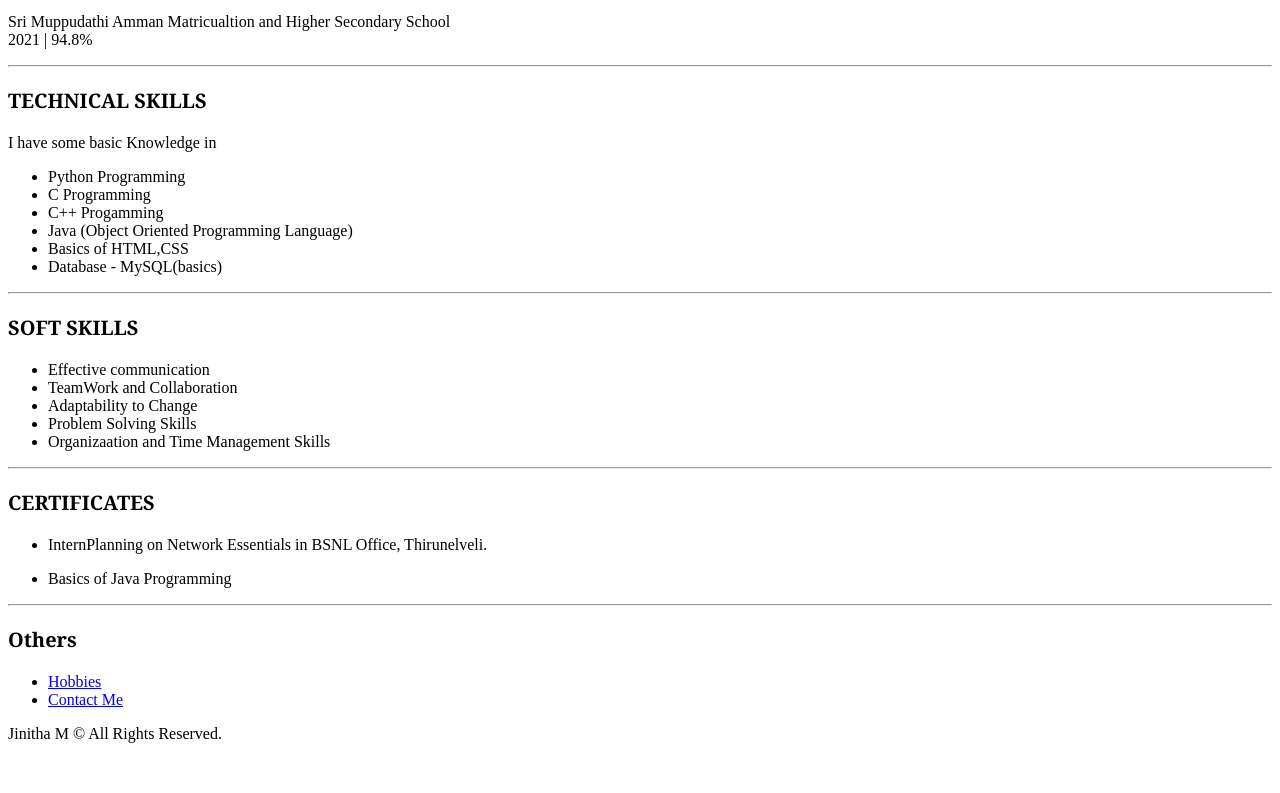
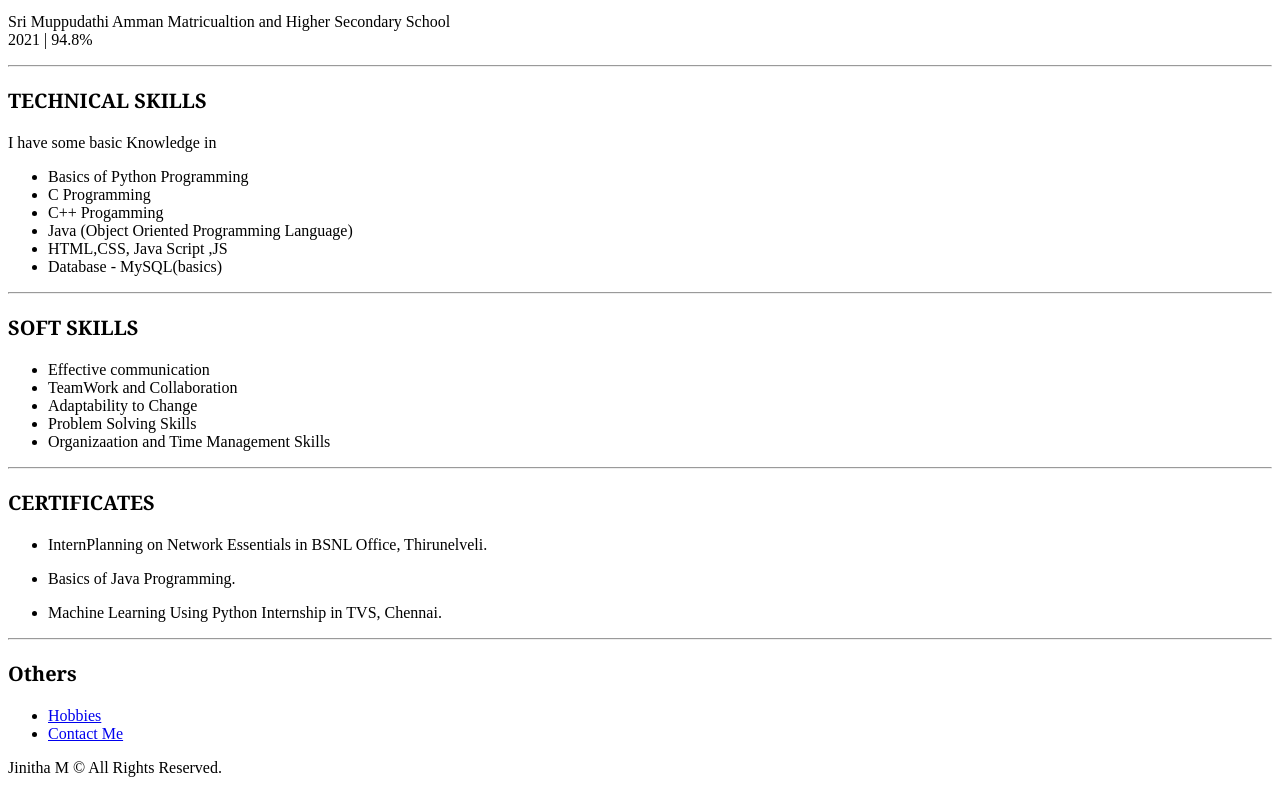
Before and after one commit to JinithaM/Simple-Resume, a plain HTML site: page index.html in a window 1280 px wide. Shown: the part 447-1240 px from the top of the page. Before the commit the page ends 1206 px from the top, so only its background shows below. Drawn offline with Linux system fonts and the light colour scheme.

Commit message:
Update index.html

```diff
--- a/index.html
+++ b/index.html
@@ -30,11 +30,11 @@
 <h3 class="heading">TECHNICAL SKILLS</h3>
 <p>I have some basic Knowledge in
     <ul>
-        <li>Python Programming</li>
+        <li> Basics of Python Programming</li>
         <li> C Programming</li>
         <li> C++ Progamming</li>
         <li> Java (Object Oriented Programming Language)</li>
-        <li> Basics of HTML,CSS</li>
+        <li> HTML,CSS, Java Script ,JS</li>
         <li>Database - MySQL(basics)</li>
     </ul> </p><hr/>
 <h3 class="heading">SOFT SKILLS</h3>
@@ -48,7 +48,8 @@
 <h3 class="heading">CERTIFICATES</h3>
 <ul>
     <li><p>InternPlanning on Network Essentials in BSNL Office, Thirunelveli.</p></li>
-    <li><p>Basics of Java Programming</p></li>
+    <li><p>Basics of Java Programming.</p></li>
+    <li><p>Machine Learning Using Python Internship in TVS, Chennai.</p></li>
 </ul>
 <hr/>
 <h3 class="heading">Others</h3>
```
